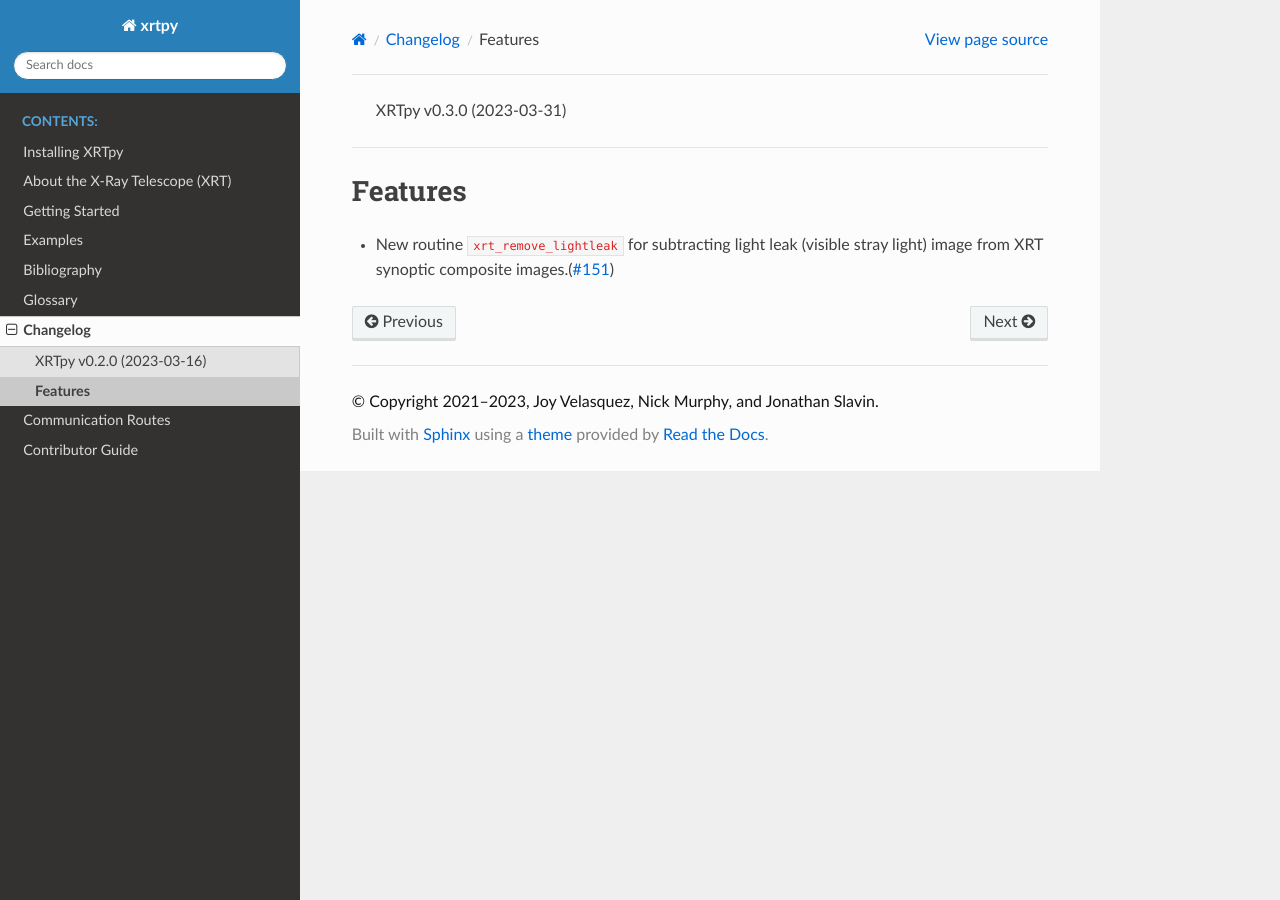
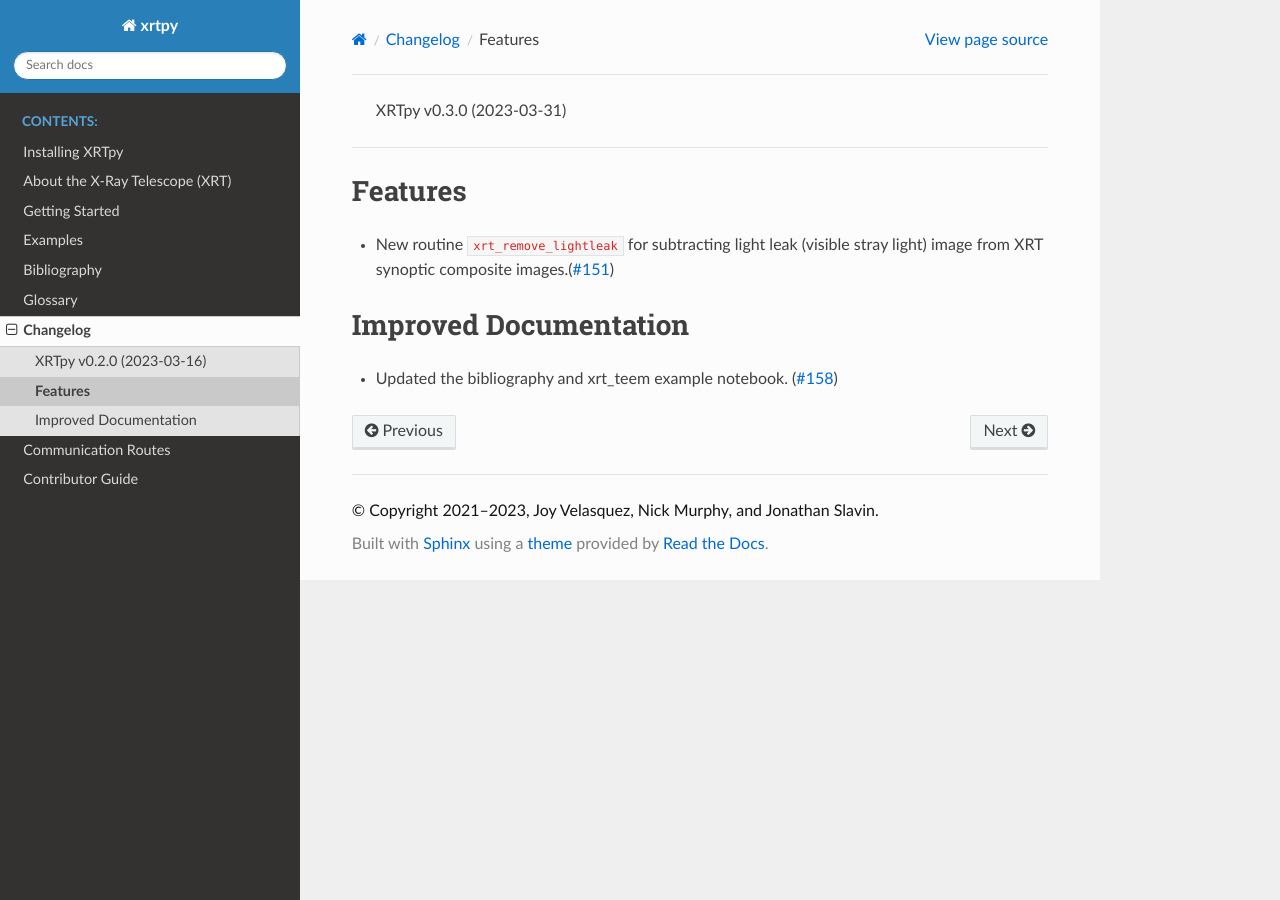
Before and after one commit to HinodeXRT/xrtpy, a Sphinx documentation site: the page built from docs/changelog/0.3.0.rst, in a window 1280 px wide. Built offline with Sphinx 7.4.7 and the Read the Docs theme 2.0.0, drawn with Linux system fonts in a browser that asks for light colours; pages that are not in the unit, such as notebooks, are missing from menus.

Commit message:
Updating Improved Documentation section

```diff
--- a/docs/changelog/0.3.0.rst
+++ b/docs/changelog/0.3.0.rst
@@ -3,5 +3,11 @@
 
 Features
 --------
+
 - New routine ``xrt_remove_lightleak`` for subtracting light leak (visible stray light)
   image from XRT synoptic composite images.(:pr:`151`)
+
+Improved Documentation
+----------------------
+
+- Updated the bibliography and xrt_teem example notebook. (:pr:`158`)
```
